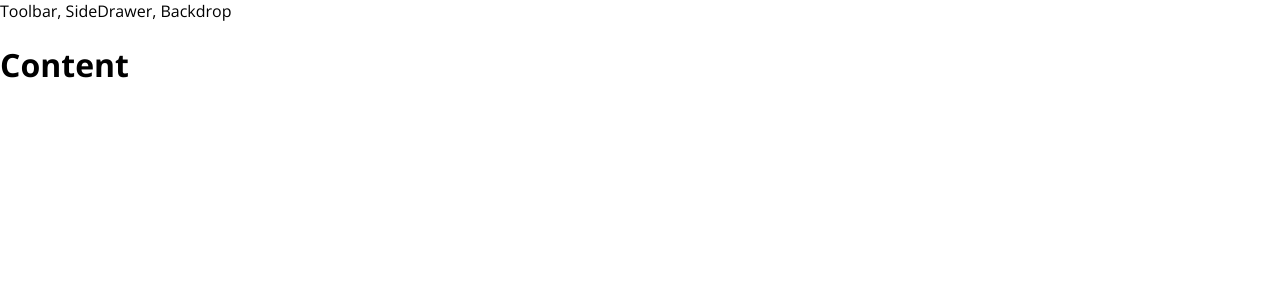
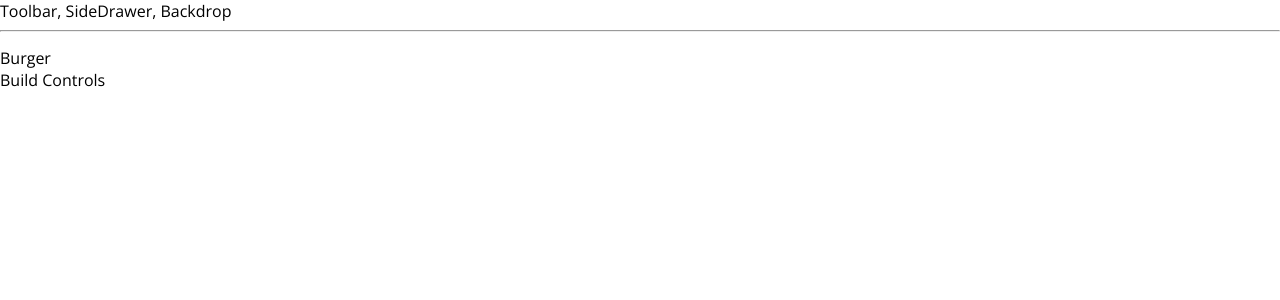
Before and after one commit to fAr-happy/burger-builder, a React (Create React App) app: page / in a window 1280 px wide. Shown: the top 300 px of the page. Built offline with nearby package versions, Linux system fonts and the light colour scheme.

Commit message:
create burger-builder component

```diff
--- a/src/App.js
+++ b/src/App.js
@@ -1,11 +1,12 @@
 import React from 'react';
 import Layout from './components/Layout/Layout';
+import BurgerBuilder from './components/containers/BurgerBuilder/BurgerBuilder';
 
 export default class App extends React.Component {
   render(){
     return(
       <Layout>
-        <h1>Content</h1>
+        <BurgerBuilder />
       </Layout>
     )
   }
--- a/src/components/Layout/Layout.js
+++ b/src/components/Layout/Layout.js
@@ -1,11 +1,13 @@
 import React from "react";
 import Aux from "../../hoc/Auxiliary";
+import styles from './Layout.module.css';
 
 const Layout = props => {
   return (
     <Aux>
       <div>Toolbar, SideDrawer, Backdrop</div>
-      <main>{props.children}</main>
+      <hr/>
+      <main className={styles.Content}>{props.children}</main>
     </Aux>
   );
 };
--- /dev/null
+++ b/src/components/Layout/Layout.module.css
@@ -0,0 +1,3 @@
+.Content {
+    margin-top: 15px;
+}
--- /dev/null
+++ b/src/components/containers/BurgerBuilder/BurgerBuilder.js
@@ -0,0 +1,15 @@
+import React from 'react';
+import Aux from '../../../hoc/Auxiliary';
+
+class BurgerBuilder extends React.Component {
+    render(){
+        return(
+            <Aux>
+                <div>Burger</div>
+                <div>Build Controls</div>
+            </Aux>
+        )
+    }
+}
+
+export default BurgerBuilder;
```
Also changed, not shown: public/logo192.png (deleted), public/logo512.png (deleted).
